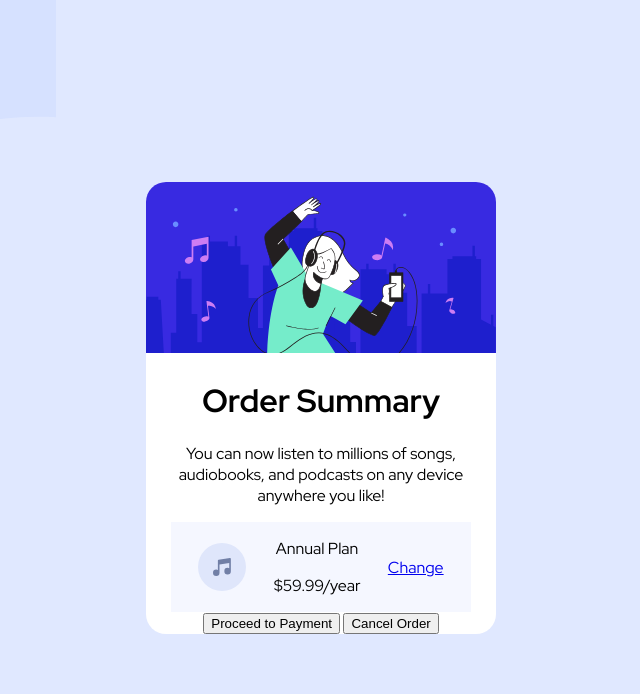
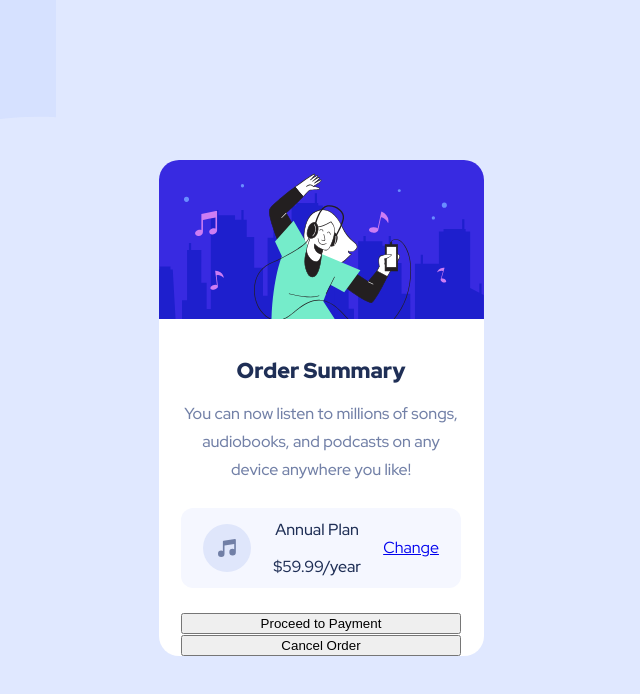
Before and after one commit to gian-noche/order-summary-component-main, a plain HTML site: page index.html in a window 1280 px wide. Shown: the whole page, without its empty margins (319-959 px from the left). Drawn offline with Linux system fonts and the light colour scheme.

Commit message:
Adjust margins for h1 and p

```diff
--- a/index.html
+++ b/index.html
@@ -21,13 +21,13 @@
 
     <h1>Order Summary</h1>
 
-    <p>You can now listen to millions of songs, audiobooks, and podcasts on any
+    <p class="description">You can now listen to millions of songs, audiobooks, and podcasts on any
     device anywhere you like!</p>
 
     <div class="plan">
       <img src="./images/icon-music.svg" alt="">
       <div>
-        <p>Annual Plan</p>
+        <p><span>Annual Plan</span></p>
         <p>$59.99/year</p>
       </div>
 
--- a/style.css
+++ b/style.css
@@ -34,7 +34,7 @@ body {
 }
 
 .card {
-    max-width: 350px;
+    max-width: 325px;
 
     background-color: #fff;
     /*border: 1px solid red;*/
@@ -43,16 +43,42 @@ body {
 }
 
 .hero-img {
-    width: 350px;
+    width: 325px;
     border-radius: 1.25rem 1.25rem 0 0;
 }
 
+h1, p {
+    color: var(--blue-4);
+    font-weight: var(--fw-regular);
+}
+
+h1 {
+    font-size: 1.35rem;
+    font-weight: var(--fw-bold);
+
+    margin-top: 2rem;
+}
+
+.description {
+    color: var(--blue-2);
+
+    margin: auto 1.5rem 1.5rem;
+
+    line-height: 1.75rem;
+}
+
 .plan {
-    width: 300px;
-    margin: auto;
+    width: 280px;
+    height: 80px;
+    margin: 1.5rem auto;
     background-color: var(--blue-0);
+    border-radius: 0.75rem;
 
     display: flex;
     align-items: center;
     justify-content: space-evenly; /*Take note. Icon and plan are closer to each other than the "Change" link*/
 }
+
+button {
+    width: 280px;
+}
```
